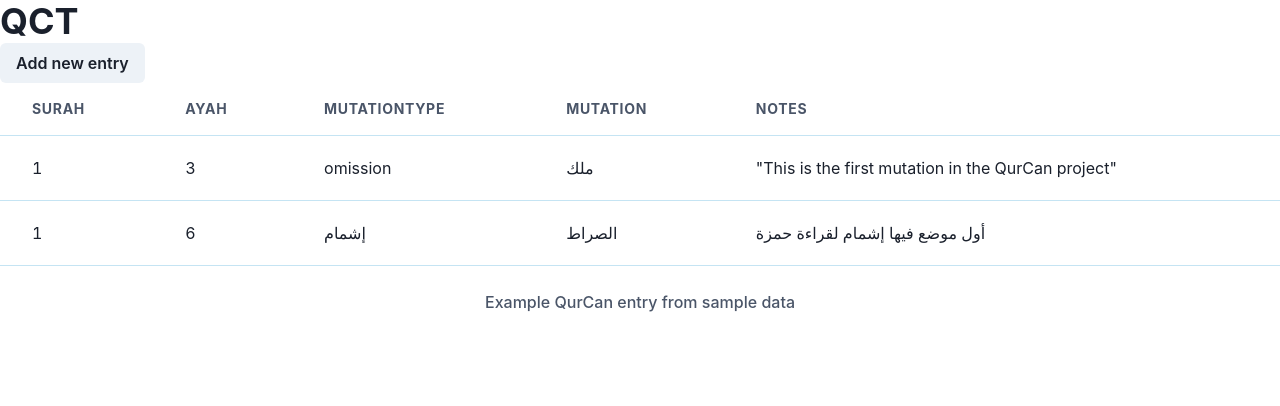
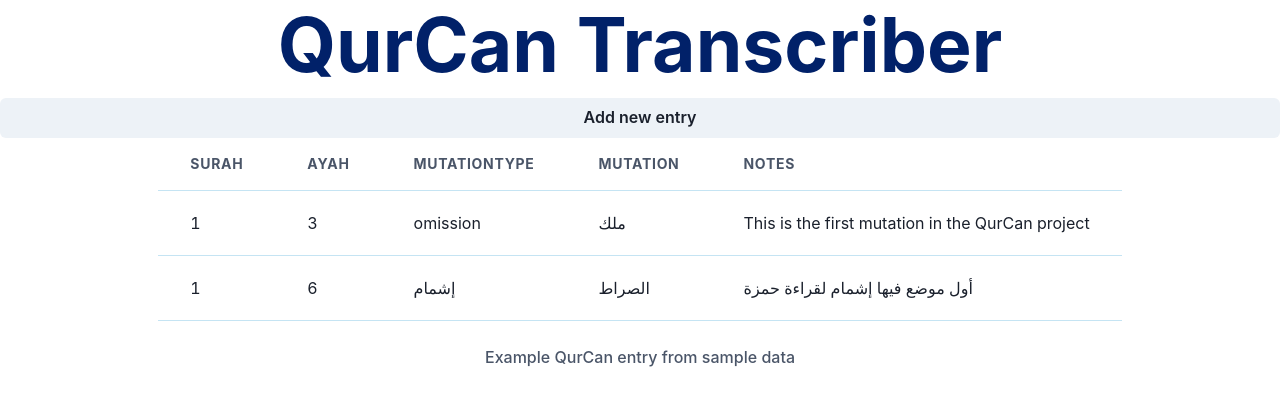
Before and after one commit to husaininazeer/QCT, a React (Create React App) app: page / in a window 1280 px wide. Shown: the top 406 px of the page. Built offline with nearby package versions, Linux system fonts and the light colour scheme.

Commit message:
Change layout of add new entry button

```diff
--- a/src/Pages/MainTable.jsx
+++ b/src/Pages/MainTable.jsx
@@ -1,14 +1,26 @@
 import React from 'react'
 import ResultsTable from '../components/Table'
 import data from '../db.json'
-import { Heading, Button } from '@chakra-ui/react'
+import { Stack, Heading, Button, Center } from '@chakra-ui/react'
 
 export default function MainTable() {
+  const handleNewEntry = () => {
+    console.log('new entry button pressed')
+  }
+
   return (
     <>
-      <Heading colorScheme="twitter">QCT</Heading>
-      <Button>Add new entry</Button>
-      <ResultsTable data={data}></ResultsTable>
+      <Stack>
+        <Heading align="center" color="#012169" fontSize="75px">
+          QurCan Transcriber
+        </Heading>
+        <Button onClick={handleNewEntry} className="newEntry">
+          Add new entry
+        </Button>
+      </Stack>
+      <Center>
+        <ResultsTable data={data}></ResultsTable>
+      </Center>
     </>
   )
 }
--- a/src/components/Table.jsx
+++ b/src/components/Table.jsx
@@ -7,6 +7,7 @@ import {
   Td,
   TableCaption,
   TableContainer,
+  Button,
 } from '@chakra-ui/react'
 import React from 'react'
 import PropTypes from 'prop-types'
@@ -23,7 +24,7 @@ export default function ResultsTable({ data }) {
   return (
     <>
       <TableContainer aria-label="example table">
-        <Table variant="simple" colorScheme="telegram" size="lg">
+        <Table maxWidth="80%" variant="simple" colorScheme="telegram" size="lg">
           <TableCaption>Example QurCan entry from sample data </TableCaption>
           <Thead>
             <Tr>
@@ -50,5 +51,5 @@ export default function ResultsTable({ data }) {
 }
 
 ResultsTable.propTypes = {
-  data: PropTypes.object,
+  data: PropTypes.object.isRequired,
 }
--- a/src/db.json
+++ b/src/db.json
@@ -4,7 +4,7 @@
     "ayah": 3,
     "mutationType": "omission",
     "mutation": "ملك",
-    "notes": "\"This is the first mutation in the QurCan project\""
+    "notes": "This is the first mutation in the QurCan project"
   },
   "2": {
     "surah": 1,
--- a/src/reportWebVitals.js
+++ b/src/reportWebVitals.js
@@ -1,13 +1,13 @@
-const reportWebVitals = onPerfEntry => {
+const reportWebVitals = (onPerfEntry) => {
   if (onPerfEntry && onPerfEntry instanceof Function) {
     import('web-vitals').then(({ getCLS, getFID, getFCP, getLCP, getTTFB }) => {
-      getCLS(onPerfEntry);
-      getFID(onPerfEntry);
-      getFCP(onPerfEntry);
-      getLCP(onPerfEntry);
-      getTTFB(onPerfEntry);
-    });
+      getCLS(onPerfEntry)
+      getFID(onPerfEntry)
+      getFCP(onPerfEntry)
+      getLCP(onPerfEntry)
+      getTTFB(onPerfEntr)
+    })
   }
-};
+}
 
-export default reportWebVitals;
+export default reportWebVitals
```
Also changed, not shown: package.json (+7 -2 lines), 1 other file (tests, documents, lock files or other folders).
